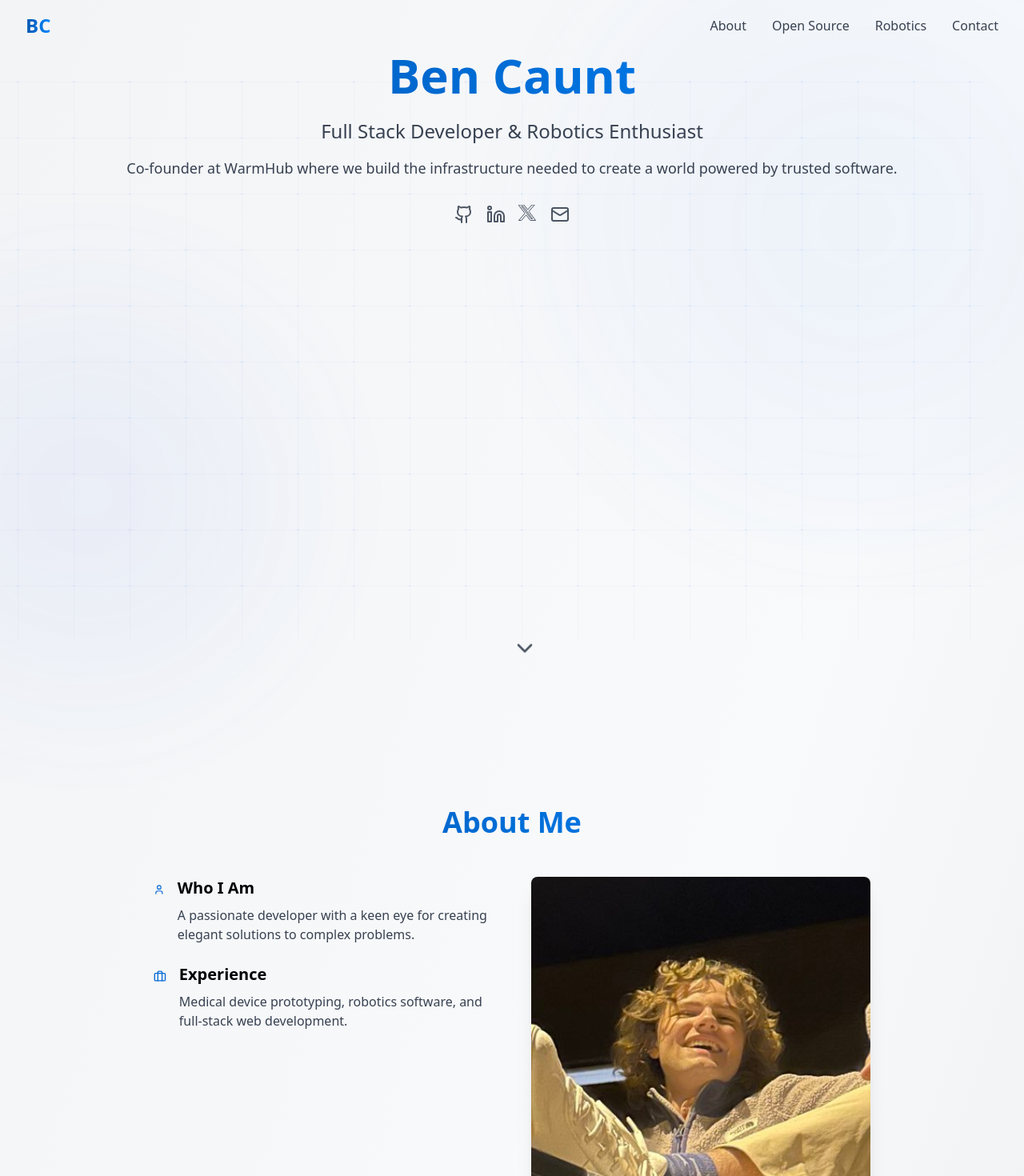
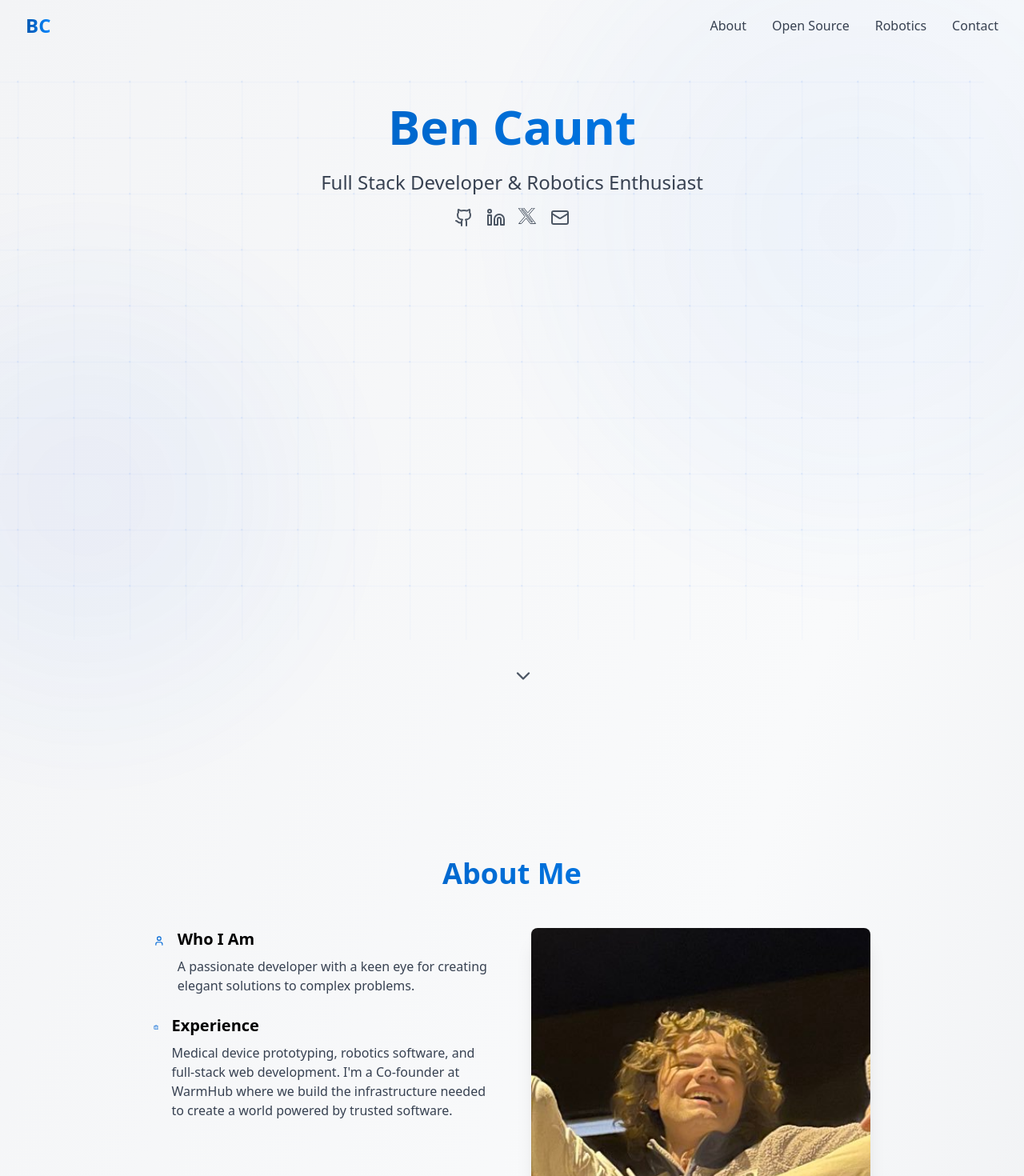
Before and after one commit to BenCaunt/personal-website-2, a React (Vite) app: page / in a window 1280 px wide. Shown: the top 1470 px of the page at 80% size. Built offline with nearby package versions, Linux system fonts and the light colour scheme.

Commit message:
fix layout a bit

```diff
--- a/src/App.tsx
+++ b/src/App.tsx
@@ -186,7 +186,7 @@ function App() {
       </motion.nav>
 
       {/* Hero Section */}
-      <section id="hero" className="min-h-screen flex items-center justify-center pt-16 px-6 md:px-4 relative">
+      <section id="hero" className="min-h-[80vh] flex flex-col justify-center pt-24 sm:pt-28 md:pt-32 px-6 md:px-4 relative">
         <ParallaxBackground>
           <div className="text-center">
             <AnimateOnScroll animation="fadeIn" duration={0.8}>
@@ -197,13 +197,7 @@ function App() {
             <AnimateOnScroll animation="slideUp" delay={0.2} duration={0.8}>
               <p className="text-xl md:text-2xl text-gray-700 mb-4">Full Stack Developer & Robotics Enthusiast</p>
             </AnimateOnScroll>
-            <AnimateOnScroll animation="slideUp" delay={0.4} duration={0.8}>
-              <div className="flex items-center justify-center mb-8">
-                <p className="text-lg md:text-m text-gray-700">
-                  Co-founder at WarmHub where we build the infrastructure needed to create a world powered by trusted software.
-                </p>
-              </div>
-            </AnimateOnScroll>
+
             <AnimateOnScroll animation="slideUp" delay={0.6} duration={0.8}>
               <div className="flex justify-center space-x-4">
                 <a
@@ -247,12 +241,12 @@ function App() {
                 </a>
               </div>
             </AnimateOnScroll>
-            <AnimateOnScroll animation="fadeIn" delay={1.0} duration={1.0}>
+            <AnimateOnScroll animation="fadeIn" delay={0.4} duration={0.4}>
               <a
                 href="#about"
-                className="absolute bottom-8 left-1/2 transform -translate-x-1/2 animate-bounce"
+                className="absolute bottom-10 sm:bottom-12 md:bottom-16 left-1/2 transform -translate-x-1/2 animate-bounce"
               >
-                <ChevronDown size={32} className="text-gray-600" />
+                <ChevronDown size={28} className="text-gray-600" />
               </a>
             </AnimateOnScroll>
           </div>
@@ -295,7 +289,8 @@ function App() {
                   <div>
                     <h3 className="text-xl font-semibold mb-2">Experience</h3>
                     <p className="text-gray-700">
-                      Medical device prototyping, robotics software, and full-stack web development.
+                      Medical device prototyping, robotics software, and full-stack web development.  I'm a Co-founder at WarmHub where we build the infrastructure needed to create a world powered by trusted software.
+
                     </p>
                   </div>
                 </div>
```
